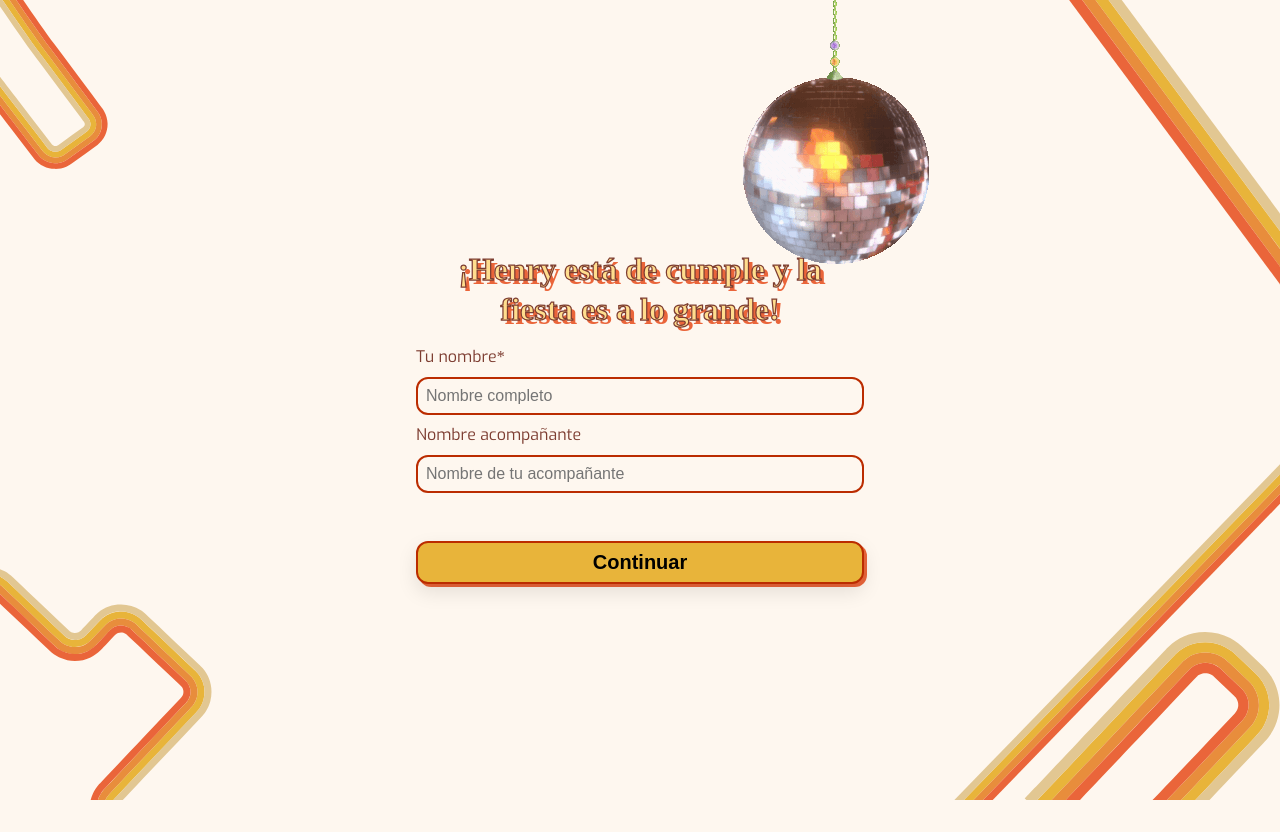
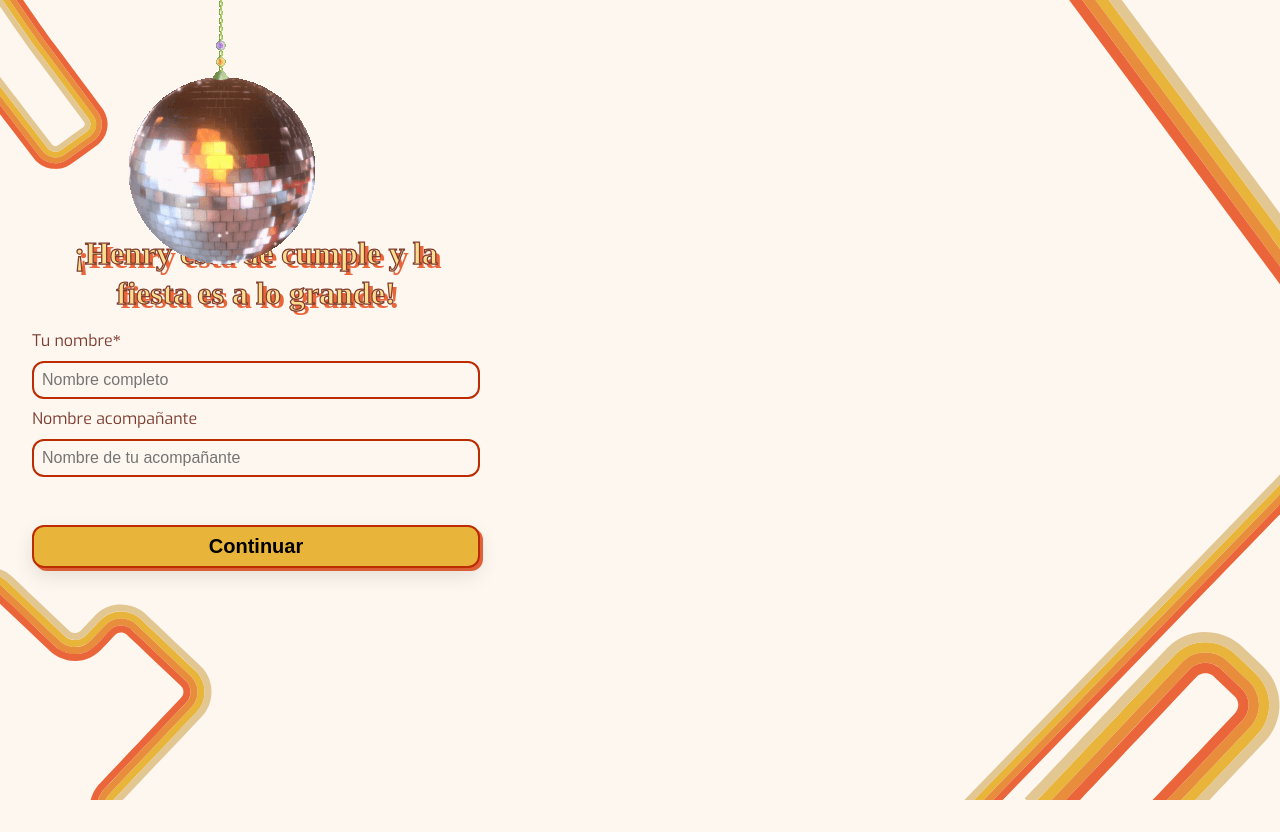
Before and after one commit to DanielDAJJ/FrontBirthday, a React (Vite) app: page / in a window 1280 px wide. After the commit the page ends 800 px from the top, so only its background shows below. Built offline with nearby package versions, Linux system fonts and the light colour scheme; no server answers; a web font is replaced by a local one.

Commit message:
Ajustes para mibile 3

```diff
--- a/src/components/BackgroundDecoration.jsx
+++ b/src/components/BackgroundDecoration.jsx
@@ -3,7 +3,7 @@ const BackgroundDecoration = () => {
         <div className="background-decoration">
             <img src="/assets/Group.svg" alt="Decoración 1" style={{ top: 0, left: -50, rotate: "100deg" }} />
             <img src="/assets/Group-1.svg" alt="Decoración 2" style={{ top: -20, right: -120, rotate: "100deg" }} />
-            <img src="/assets/Group-2.svg" alt="Decoración 3" style={{ bottom: -50, right: -50 }} />
+            <img src="/assets/Group-2.svg" alt="Decoración 3" style={{ bottom: -50, right: -60 }} />
             <img src="/assets/Group-3.svg" alt="Decoración 4" style={{ bottom: -70, right: 0}} />
             <img src="/assets/Group-4.svg" alt="Decoración 5" style={{ bottom: -70, left: -120 }} />
         </div>
--- a/src/index.css
+++ b/src/index.css
@@ -15,14 +15,16 @@ body{
     min-height: 100vh;
     line-height: 1.5;
     overflow-x: hidden;
-    padding: var(--spacing-m);
+    padding: 0 var(--spacing-m);
 }
 
 main{
+    position: absolute;
     max-width: 480px;
     min-height: 100dvh;
     margin: 0 auto;
-    padding: var(--spacing-m);
+
+    padding: 0 var(--spacing-m);
     display: flex;
     flex-direction: column;
     justify-content: center;
@@ -147,10 +149,10 @@ strong{
 .bola-disco{
     position: absolute;
     top: 0;
-    left: 50%;
+    left: 0;
     transform: translateX(-50%);
-    width: 120px;
-    max-width: 25vw;
+    width: 100%;
+    max-width: 100px;
     z-index: 10;
     pointer-events: none;
 }
--- a/src/pages/FormPage.jsx
+++ b/src/pages/FormPage.jsx
@@ -59,13 +59,13 @@ const FormPage = () => {
 
     return (
         <main>
-            <div className="bola-disco">
-                <img src="/assets/BolaDisco.gif" alt="Bola girando"/>
-            </div>
             <Motion.div
                 initial={{ opacity: 0, y: 20 }}
                 animate={{ opacity: 1, y: 0 }}
-                transition={{ duration: 0.8 }}>
+                transition={{ duration: 0.8 , ease: "easeOut" }}>
+                <div className="bola-disco">
+                    <Motion.img src="/assets/BolaDisco.gif" alt="Bola girando"/>
+                </div>
                 <h1>¡{nickName} está de cumple y la fiesta es a lo grande!</h1>
                 <form onSubmit={handleSubmit}>
                     <label>Tu nombre<strong>*</strong></label>
```
